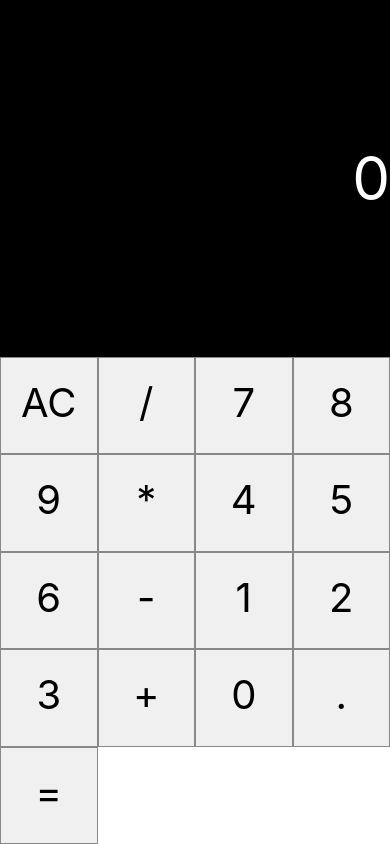
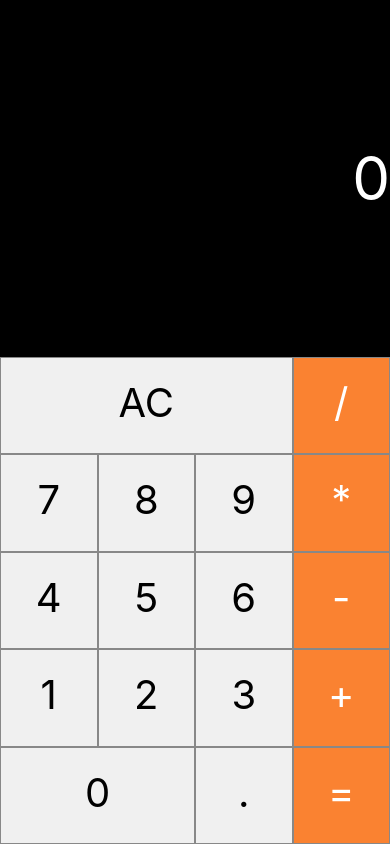
Before and after one commit to Graciliano-Barroso/calculator, a React Native app: screen / in a window 390 px wide. Built offline with nearby package versions, Linux system fonts and the light colour scheme.

Commit message:
feat: Componente Botão #2

```diff
--- a/App.js
+++ b/App.js
@@ -6,30 +6,42 @@
 export default class App extends Component {
   state = {
     displayValue: '0'
-  }
+  };
+
+  addDigit = n => {
+    this.setState({ displayValue: n });
+  };
+
+  clearMemory = () => {
+    this.setState({ displayValue: '0' });
+  };
+
+  setOperation = operation => {
+
+  };
 
   render() {
     return (
       <SafeAreaView style={styles.container}>
         <Display value={this.state.displayValue} />
         <SafeAreaView style={styles.buttons}>
-          <Button label='AC' />
-          <Button label='/' />
-          <Button label='7' />
-          <Button label='8' />
-          <Button label='9' />
-          <Button label='*' />
-          <Button label='4' />
-          <Button label='5' />
-          <Button label='6' />
-          <Button label='-' />
-          <Button label='1' />
-          <Button label='2' />
-          <Button label='3' />
-          <Button label='+' />
-          <Button label='0' />
-          <Button label='.' />
-          <Button label='=' />
+          <Button label='AC' triple onClick={this.clearMemory} />
+          <Button label='/' operation onClick={this.setOperation} />
+          <Button label='7' onClick={this.addDigit} />
+          <Button label='8' onClick={this.addDigit} />
+          <Button label='9' onClick={this.addDigit} />
+          <Button label='*' operation onClick={this.setOperation} />
+          <Button label='4' onClick={this.addDigit} />
+          <Button label='5' onClick={this.addDigit} />
+          <Button label='6' onClick={this.addDigit} />
+          <Button label='-' operation onClick={this.setOperation} />
+          <Button label='1' onClick={this.addDigit} />
+          <Button label='2' onClick={this.addDigit} />
+          <Button label='3' onClick={this.addDigit} />
+          <Button label='+' operation onClick={this.setOperation} />
+          <Button label='0' double onClick={this.addDigit} />
+          <Button label='.' onClick={this.addDigit} />
+          <Button label='=' operation onClick={this.setOperation} />
         </SafeAreaView>
       </SafeAreaView>
     )
--- a/src/components/Button.js
+++ b/src/components/Button.js
@@ -16,13 +16,27 @@
         textAlign: 'center',
         borderWidth: 1,
         borderColor: '#888',
+    },
+    operationButton: {
+        color: '#fff',
+        backgroundColor: '#fa8231',
+    },
+    buttonDouble: {
+        width: (Dimensions.get('window').width / 4) * 2,
+    },
+    buttonTriple: {
+        width: (Dimensions.get('window').width / 4) * 3,
     }
 });
 
 export default props => {
+    const stylesButton = [styles.button]
+    if  (props.double) stylesButton.push(styles.buttonDouble)
+    if  (props.triple) stylesButton.push(styles.buttonTriple)
+    if  (props.operation) stylesButton.push(styles.operationButton)
     return (
-        <TouchableHighlight onPress={props.onClck}>
-            <Text style={styles.button}>{props.label}</Text>
+        <TouchableHighlight onPress={() => props.onClick(props.label)}>
+            <Text style={stylesButton}>{props.label}</Text>
         </TouchableHighlight>
     )
 }
```
